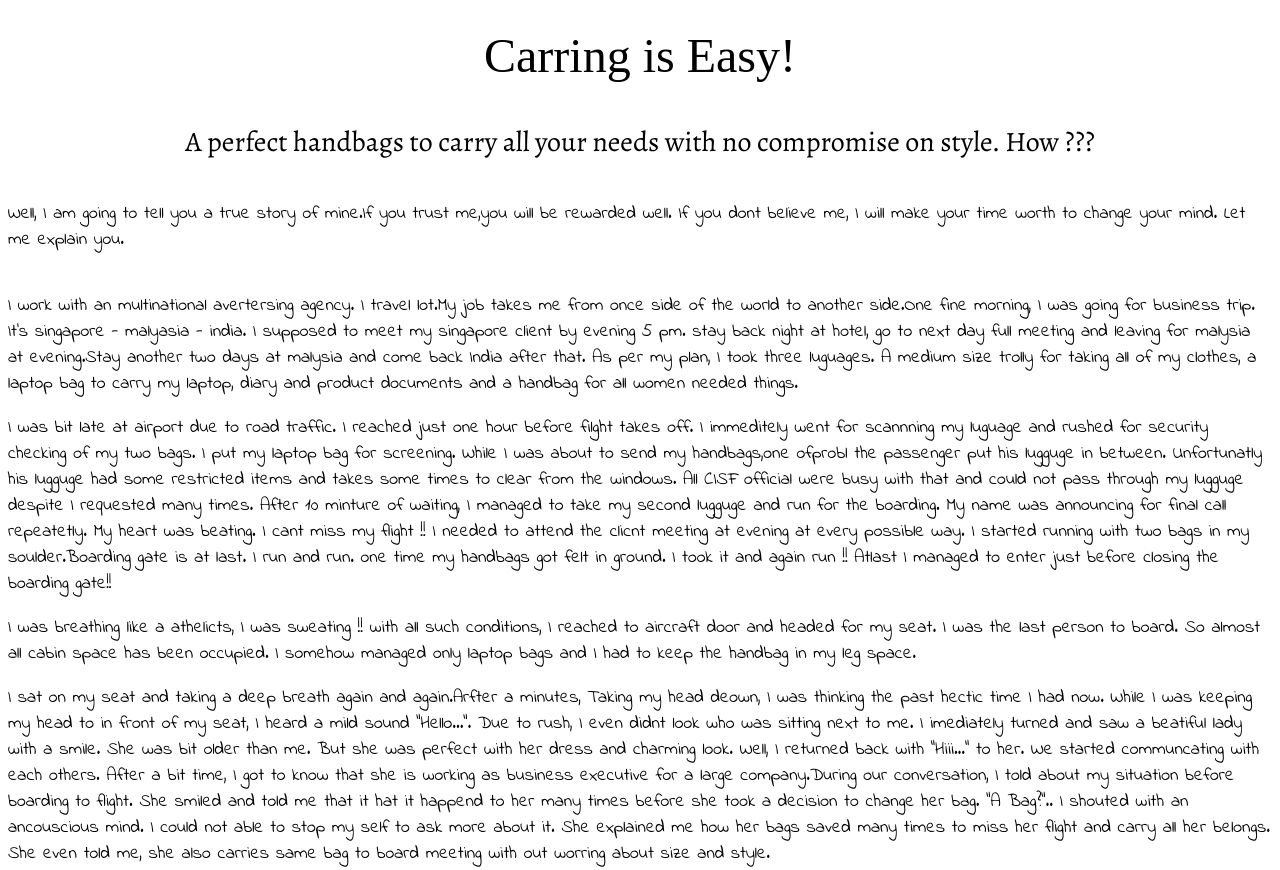
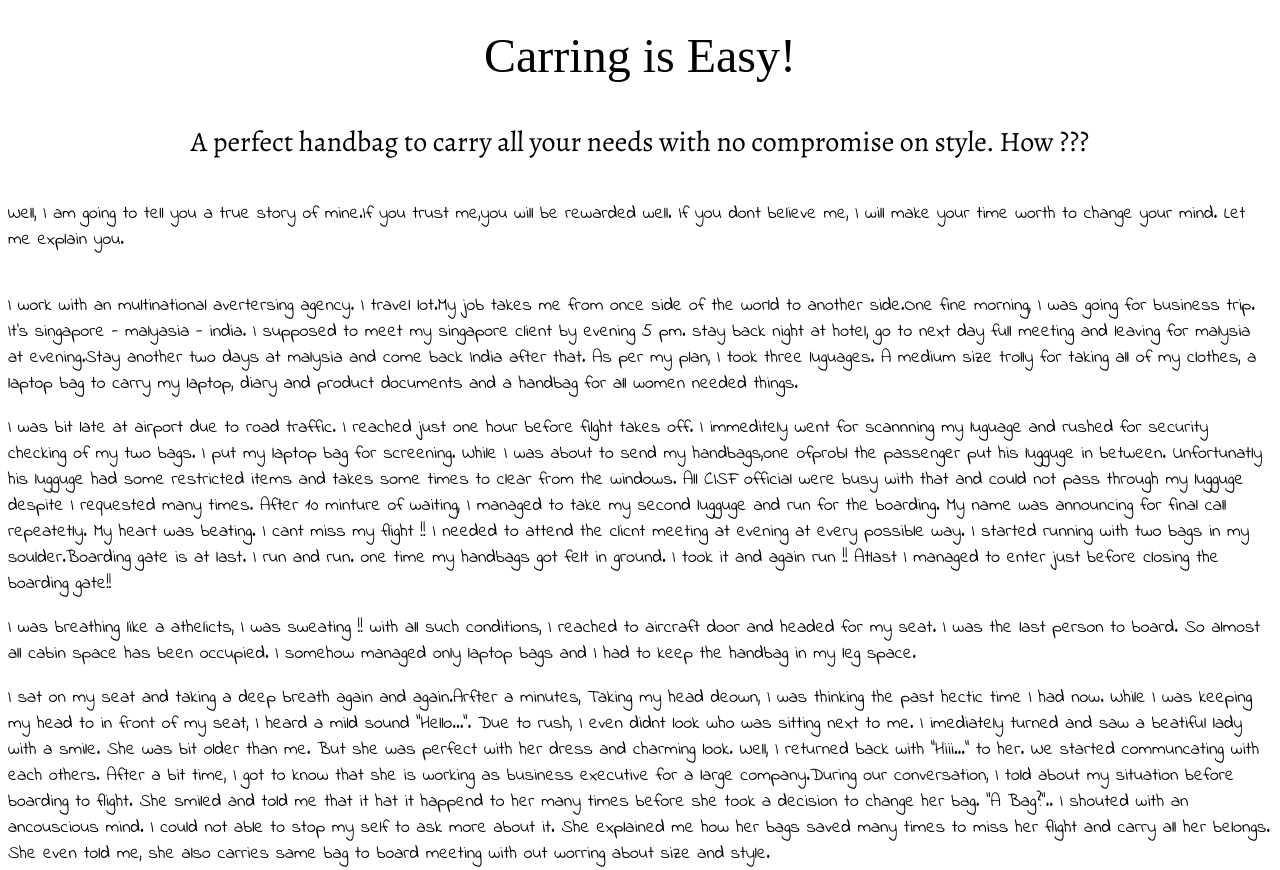
Before and after one commit to classicobag/classicobag-website, a plain HTML site: page test.html in a window 1280 px wide. Shown: the top 870 px of the page. Drawn offline with nearby package versions, Linux system fonts and the light colour scheme.

Commit message:
spelling check
good to see

```diff
--- a/test.html
+++ b/test.html
@@ -40,7 +40,7 @@
   </head>
   <body>
     <div id="main_heading" class="font-effect-destruction">Carring is Easy!</div>
-    <div id="sub_heading" >A perfect handbags to carry all your needs with no compromise on style. How ???</div>
+    <div id="sub_heading" >A perfect handbag to carry all your needs with no compromise on style. How ???</div>
     <div id="main_content">
       Well, I am going to tell you a true story of mine.If you trust me,you will be rewarded well. If you dont believe me, I will make your time worth to change your mind. Let me explain you.
     </div>
```
